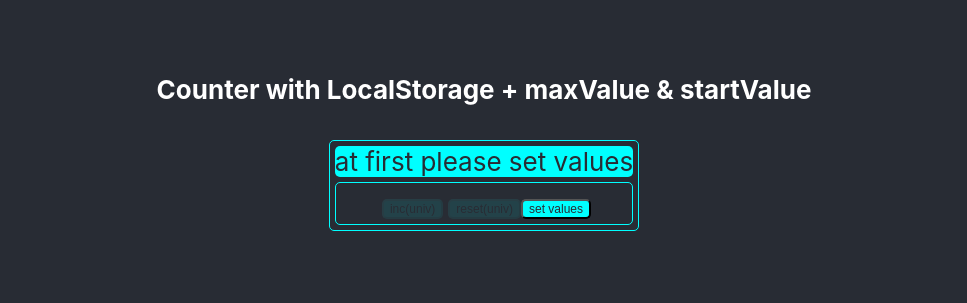
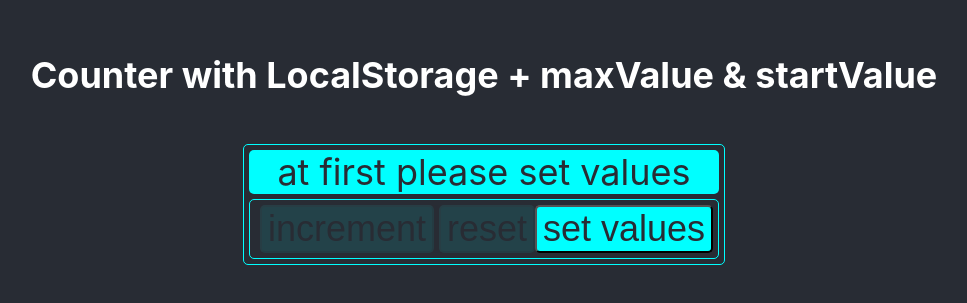
Before and after one commit to AgeevDmitryMinsk/Counter-with-LocalStorage-maxValue-startValue-REDUX-by-Dan-Abramov, a React (Create React App) app: page / in a window 1280 px wide. Shown: the part 265-568 px from the top of the page, without its empty margins (156-1123 px from the left). Built offline with nearby package versions, Linux system fonts and the light colour scheme.

Commit message:
increased font size counter_2_1

```diff
--- a/src/App.css
+++ b/src/App.css
@@ -6,7 +6,7 @@
     flex-direction: column;
     align-items: center;
     justify-content: center;
-    font-size: calc(10px + 2vmin);
+    font-size: calc(20px + 2vmin);
     color: white;
 }
 .container_global {
@@ -41,7 +41,7 @@
     color: #282c34;
     border-radius: 5px;
     margin-left: 5px;
-    font-size: 12px;
+    font-size: calc(20px + 2vmin);
 }
 
 .button_reset {
@@ -49,18 +49,18 @@
     color: #282c34;
     margin-left: 5px;
     border-radius: 5px;
-    font-size: 12px;
+    font-size: calc(20px + 2vmin);
 }
 
 .button_set {
     background-color: aqua;
     color: #282c34;
     border-radius: 5px;
-    font-size: 12px;
+    font-size: calc(20px + 2vmin);
 }
 
 .red_count {
-    font-size: 20px;
+    font-size: calc(20px + 2vmin);
     color: red;
     font-weight: bold;
     transition: all .5s ease-in-out;
@@ -98,6 +98,7 @@
     border-radius: 5px;
     max-width: 50px;
     text-align: center;
+    font-size: calc(20px + 2vmin);
 }
 .inputValue_incorrect {
     background-color: palevioletred;
--- a/src/Counter_Increment_Reset_Component.tsx
+++ b/src/Counter_Increment_Reset_Component.tsx
@@ -68,14 +68,14 @@ const CounterIncrementResetComponent: React.FC<CounterIncrementResetComponentTyp
 			<Counter count={count} maxValue={maxValue} error={error} startValue={startValue}/>
 			<div className="container_buttons">
 
-				<UniversalButton name={"inc(univ)"}
+				<UniversalButton name={"increment"}
 								 className={universalButtonIncCSS}
 								 callback={addPlus}
 					// disabledOnCondition={disabledOnConditionIncrement(count)}
 								 disabledOnCondition={callBackDisabledOnConditionIncrement()}
 
 				/>
-				<UniversalButton name={"reset(univ)"}
+				<UniversalButton name={"reset"}
 								 className={universalButtonResetCSS}
 								 callback={resetCount}
 					// disabledOnCondition={disabledOnConditionReset(count)}
```
